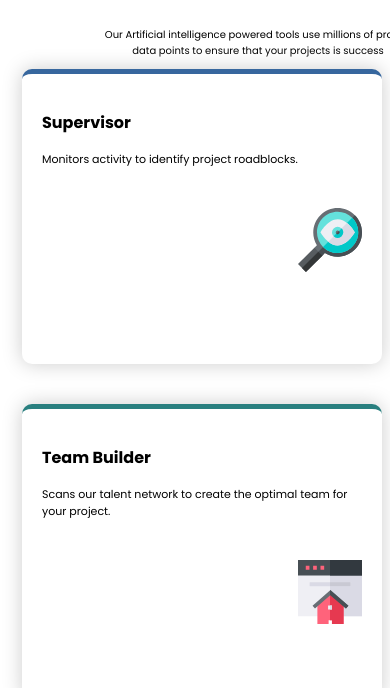
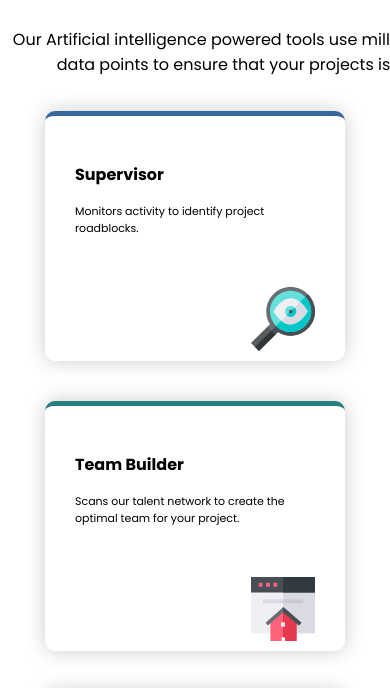
Before and after one commit to olashina201/four_card_feature, a plain HTML site: page index.html in a window 390 px wide. Shown: the part 141-829 px from the top of the page. Drawn offline with Linux system fonts and the light colour scheme.

Commit message:
modify responsiveness

```diff
--- a/assets/css/style.css
+++ b/assets/css/style.css
@@ -19,16 +19,21 @@
     box-sizing: border-box;
 }
 
+
 .card-one, .card-two, .card-three, .card-four{
-    display: block;
     margin: 0 auto;
-    padding: 20px;
-    width: 250px;
-    height: 200px;
+    max-width: 300px;
+    min-height: 250px;
+    padding: 30px;
+    box-sizing: border-box;
     margin-bottom: 40px;
     border-radius: 10px;
     background-color: #fff;
     box-shadow: 0 0 20px #ccc;
+    -webkit-border-radius: 10px;
+    -moz-border-radius: 10px;
+    -ms-border-radius: 10px;
+    -o-border-radius: 10px;
 }
 
 .card-one{
@@ -94,50 +99,40 @@
 }
 
 
-@media only screen and (max-width: 1440px){
+@media only screen and (min-width: 992px){
+    .card-group{
+        margin: 0 auto;
+        display: grid;
+        width: 75%;
+        align-content: center;
+        grid-gap: 5px;
+    }
     .card-one{
-        float: left;
-        margin-top: 150px;
-        margin-left: 210px;
+        grid-row: 2;
+        grid-column: 1;
+        margin-top: -140px;
+    }
+    .card-two{
+        grid-column: 2;
+        grid-row: 1;
+    }
+
+    .card-three{
+        grid-column: 2;
+        grid-row: 3;
+        margin-top: -200px;
     }
     .card-four{
-        float: right;
-        margin-top: -420px;
-        margin-right: 210px;
+        grid-column: 3;
+        grid-row: 2;
+        margin-top: -140px;
     }
 }
 
-@media only screen and (max-width: 992px){
+@media only screen and (min-width: 480px){
     .card-group{
         display: grid;
-        grid-template-columns: repeat(1, 1fr);
-        margin: 0 auto;
-    }
-
-    .card-one, .card-two, .card-three, .card-four{
-        display: block;
-        margin: 0 auto;
-        padding: 20px;
-        width: 320px;
-        height: 250px;
-        margin-right: 0;
-        margin-bottom: 40px;
-        border-radius: 10px;
-        background-color: #fff;
-        box-shadow: 0 0 20px #ccc;
-
-    }
-
-    .mm{
-        margin-bottom: 40px;
-        font-size: 11px;
-        font-family: 'Poppins';
-        font-weight: normal;
-    }
-
-    .sm-1{
-        font-family: 'Poppins';
-        font-weight: normal;
-        font-size: 10px;
+        grid-template-columns: repeat(1);
+        align-content: center;
     }
 }
--- a/index.html
+++ b/index.html
@@ -14,7 +14,7 @@
             <p class="sm">Reliable, efficient delivery</p>
             <p class="power">Powered by Technology</p>
             <p class="sm-1">Our Artificial intelligence powered tools use millions of project <br />data points to ensure that your projects is success</p>
-        </div>
+        </div><br>
         <div class="card-group">
             <div class="card-one">
                 <p class="title">Supervisor</p>
```
